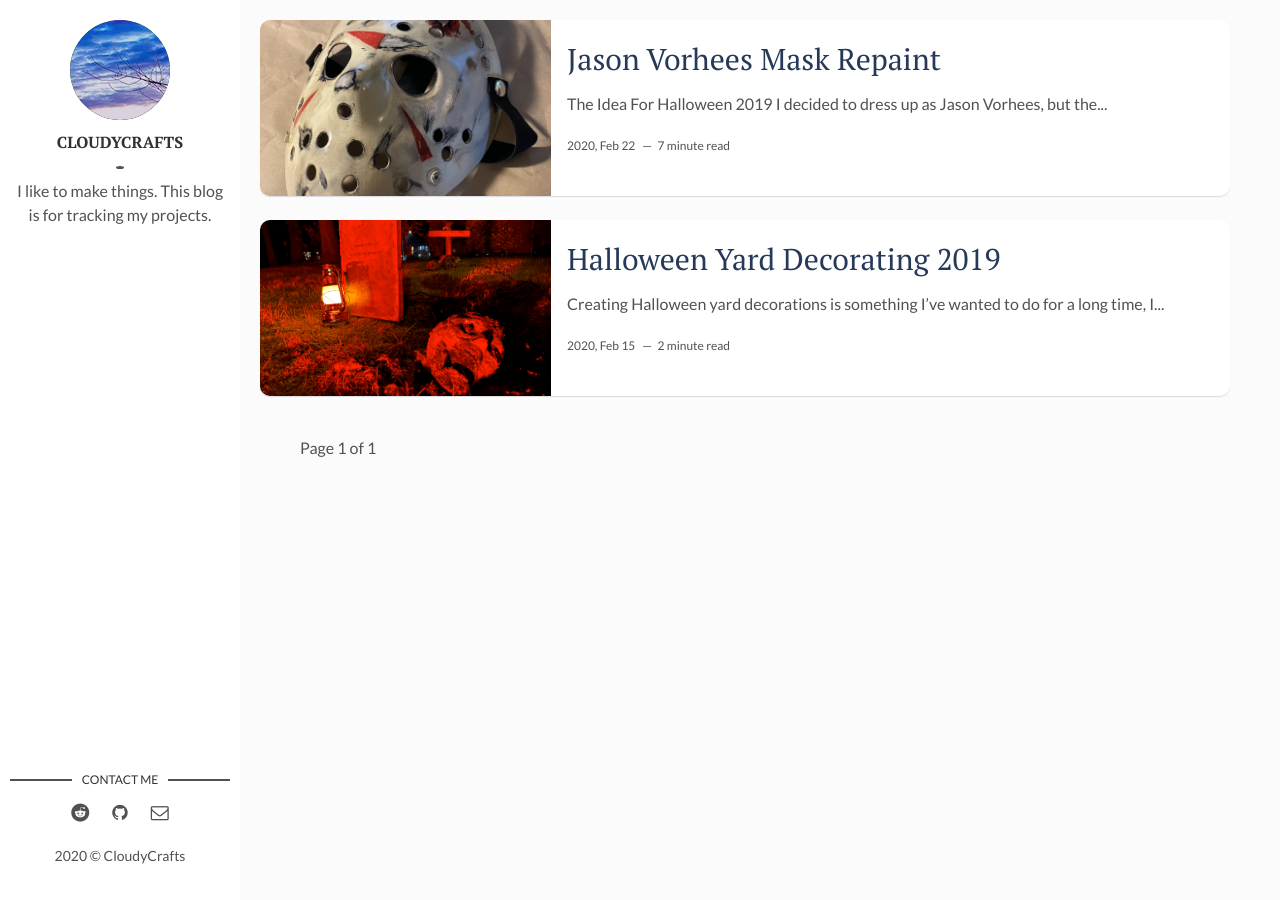
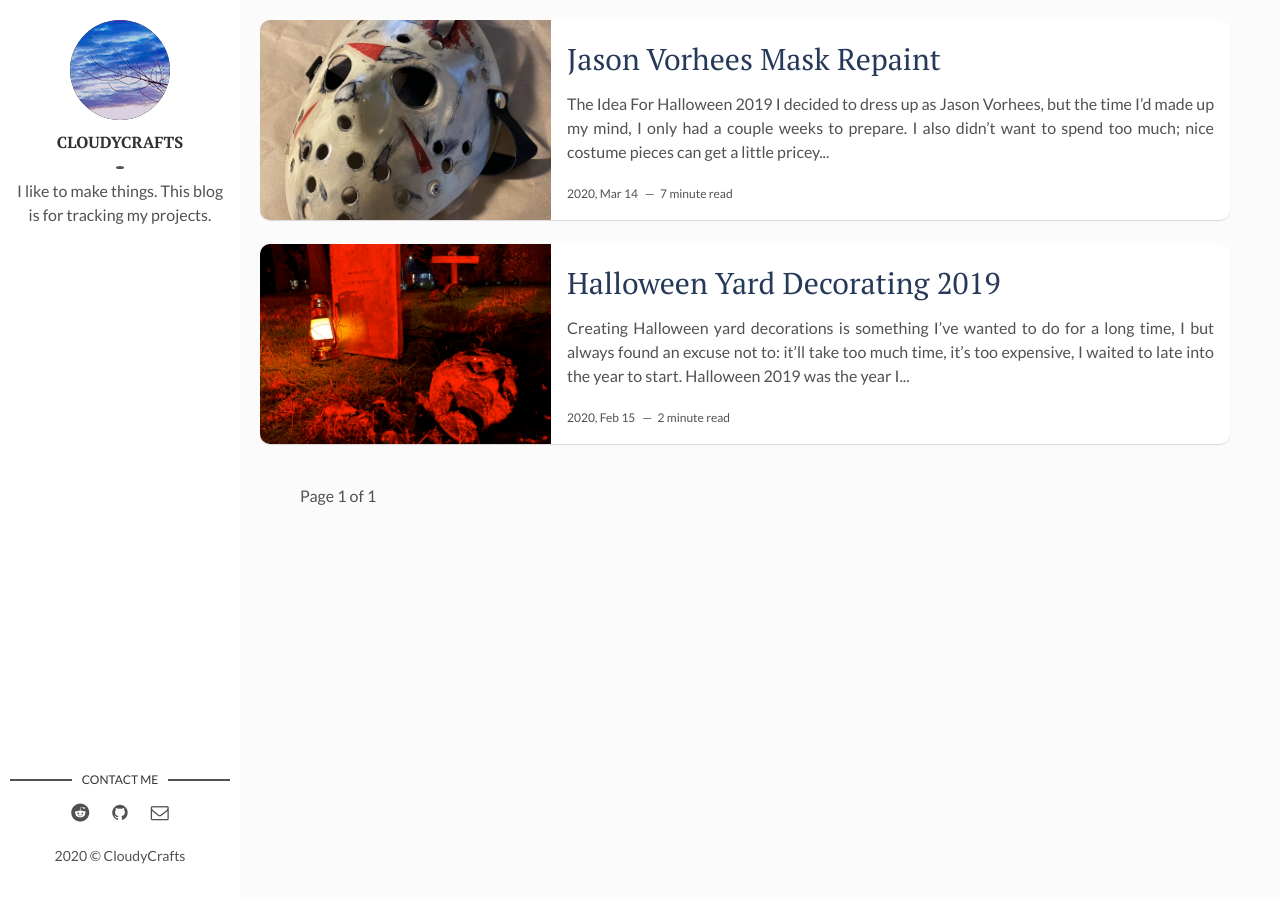
Before and after one commit to cloudycrafts/cloudycrafts.github.io, a Jekyll site: the page built from index.html, in a window 1280 px wide. Built offline with Jekyll 4.4.1, drawn with Linux system fonts in a browser that asks for light colours; the list of posts is cut into pages by our own code.

Commit message:
typo update and main page preview adjustment

```diff
--- a/_posts/2020-03-14-jason-vorhees-mask-repaint.md
+++ b/_posts/2020-03-14-jason-vorhees-mask-repaint.md
@@ -1,7 +1,7 @@
 ---
 layout: post
 title: Jason Vorhees Mask Repaint
-date: 2020-02-22
+date: 2020-03-14
 description: A quick post about the small graveyard I made in my front yard for Halloween.
 img: /cover-images/jason-vorhees-mask-repaint.jpg
 tags: [halloween,painting]
--- a/index.html
+++ b/index.html
@@ -9,7 +9,7 @@ layout: main
   {% endif %}
   <div class="post-content">
     <h2 class="post-title"><a href="{{post.url | prepend: site.baseurl}}">{{post.title}}</a></h2>
-    <p>{{ post.content | strip_html | truncatewords: 15 }}</p>
+    <p style="text-align: justify;">{{ post.content | strip_html | truncatewords: 45 }}</p>
     <span class="post-date">{{post.date | date: '%Y, %b %d'}}&nbsp;&nbsp;&nbsp;—&nbsp;</span>
     <span class="post-words">{% capture words %}{{ post.content | number_of_words }}{% endcapture %}{% unless words contains "-" %}{{ words | plus: 250 | divided_by: 250 | append: " minute read" }}{% endunless %}</span>
   </div>
```
